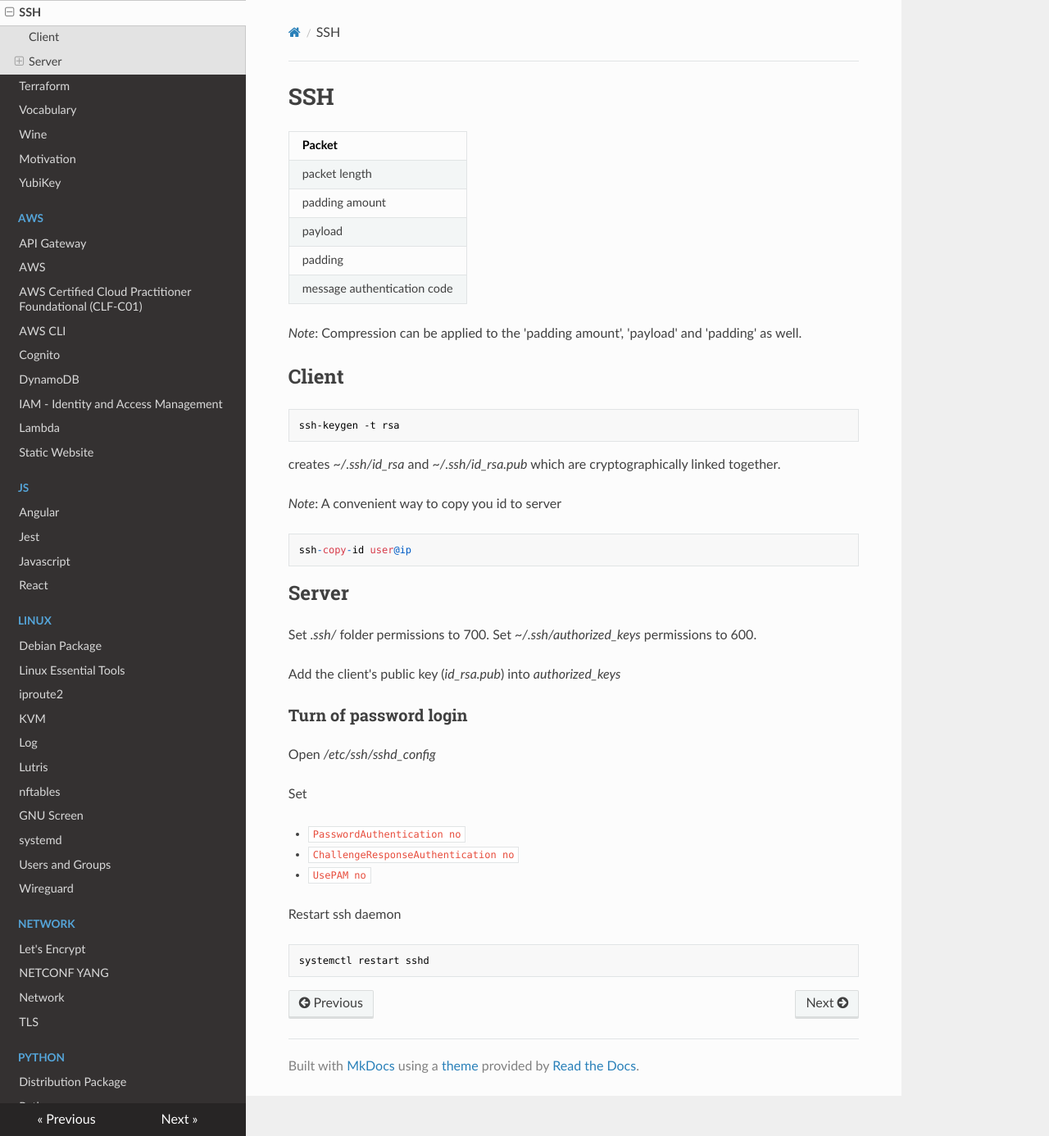
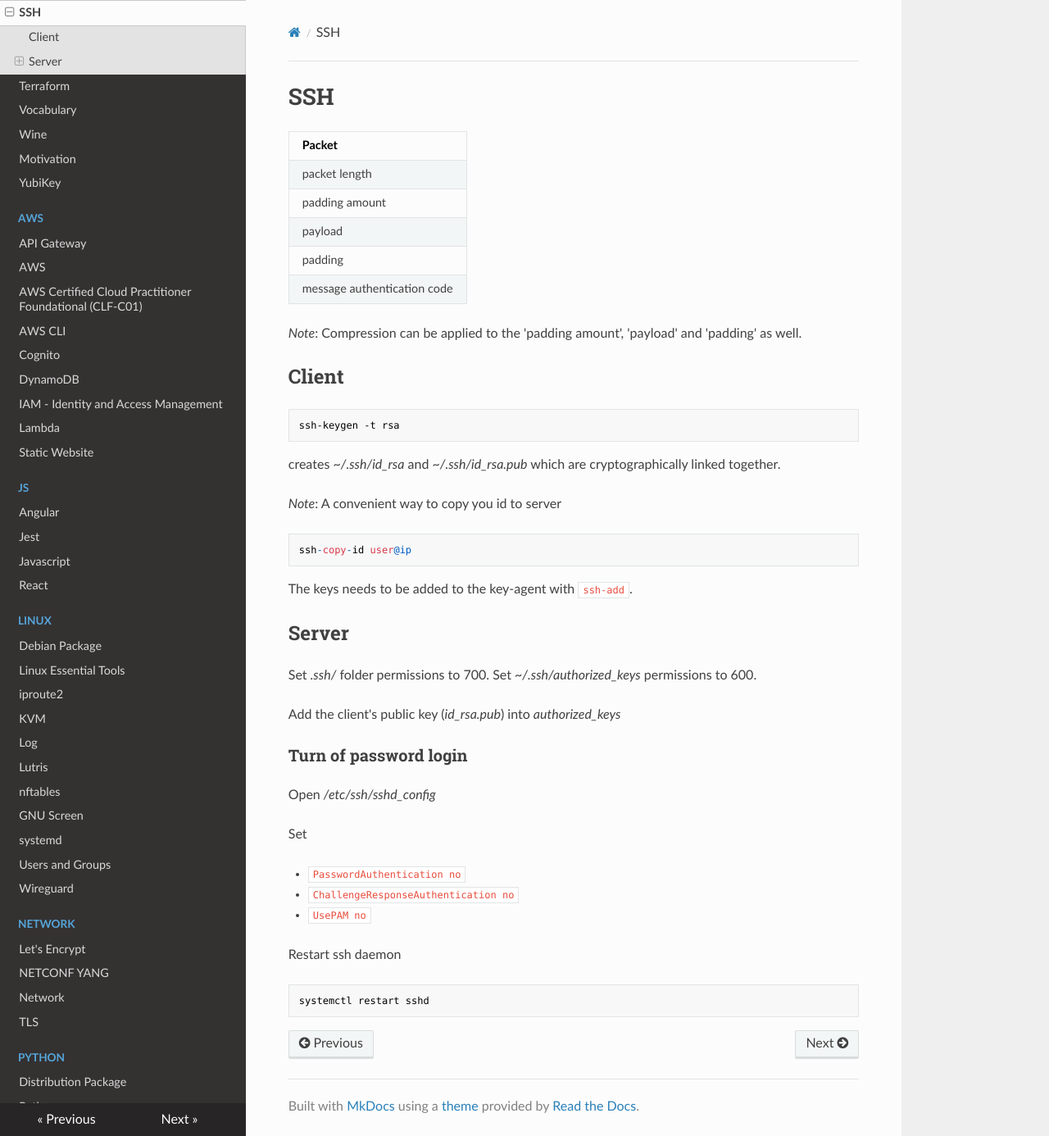
Before and after one commit to YotaYota/notes, an MkDocs documentation site: the page built from docs/ssh.md, in a window 1280 px wide and 1386 px high. Shown: the whole window at 82% size. Built offline with MkDocs 1.6.1, drawn with Linux system fonts in a browser that asks for light colours; nearby versions of some CDN libraries.

Commit message:
ssh note on ssh-add

````diff
--- a/docs/ssh.md
+++ b/docs/ssh.md
@@ -26,6 +26,8 @@ _Note_: A convenient way to copy you id to server
 ssh-copy-id user@ip
 ```
 
+The keys needs to be added to the key-agent with `ssh-add`.
+
 ## Server
 
 Set _.ssh/_ folder permissions to 700.
````
